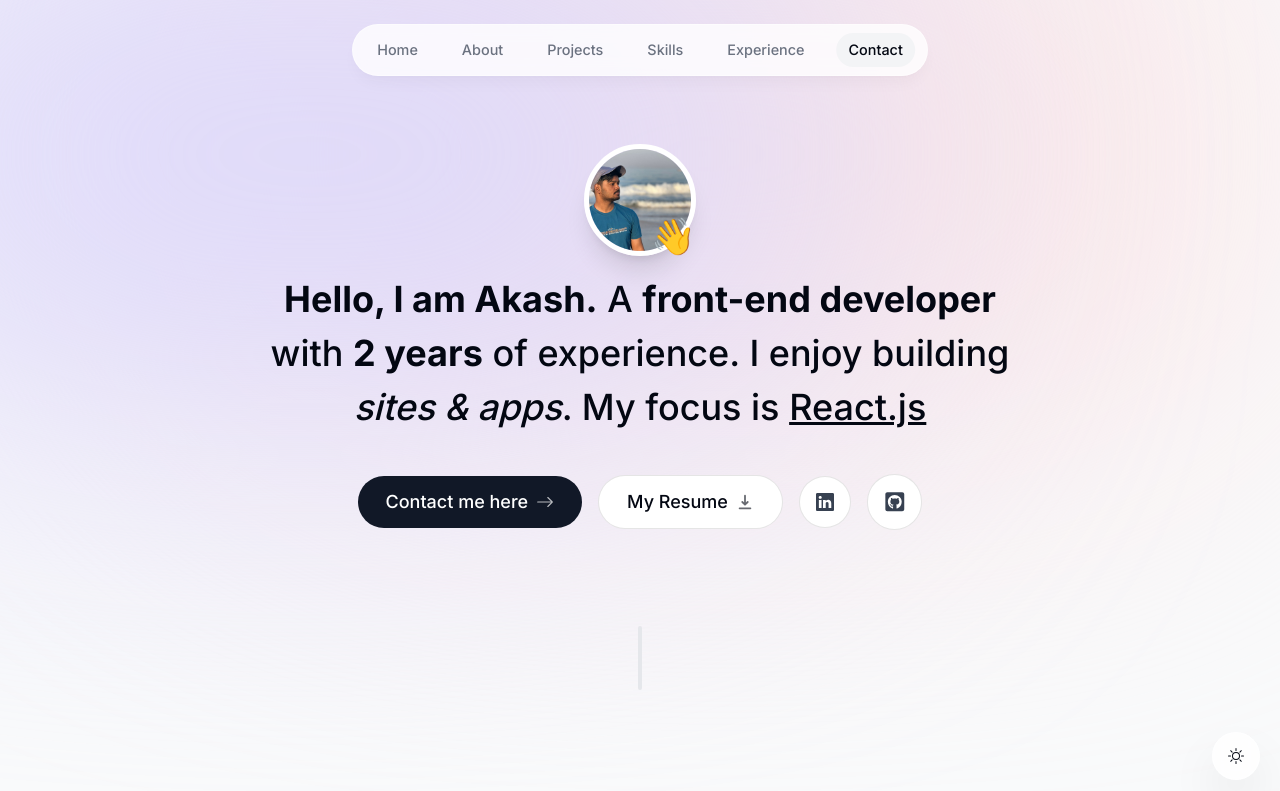
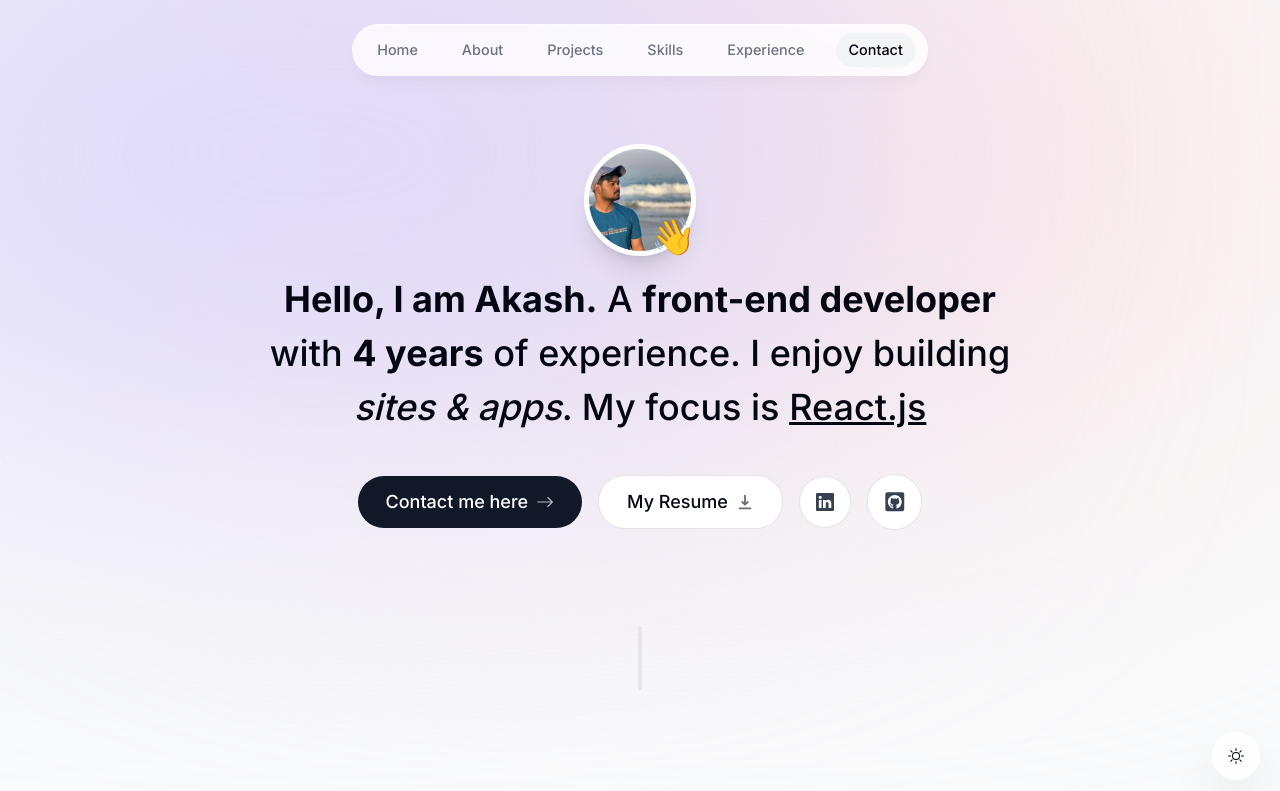
Before and after one commit to Akash007670/Ubiquitous-Akash, a Next.js app: page / in a window 1280 px wide. Shown: the top 791 px of the page. Built offline with nearby package versions, Linux system fonts and the light colour scheme.

Commit message:
Update experience

```diff
--- a/components/Intro.tsx
+++ b/components/Intro.tsx
@@ -61,7 +61,7 @@ const Intro = () => {
       >
         <span className="font-bold">Hello, I am Akash.</span> A{" "}
         <span className="font-bold">front-end developer</span> with{" "}
-        <span className="font-bold">2 years</span> of experience. I enjoy
+        <span className="font-bold">4 years</span> of experience. I enjoy
         building <span className="italic">sites & apps</span>. My focus is{" "}
         <span className="underline">React.js</span>
       </motion.h1>
```
